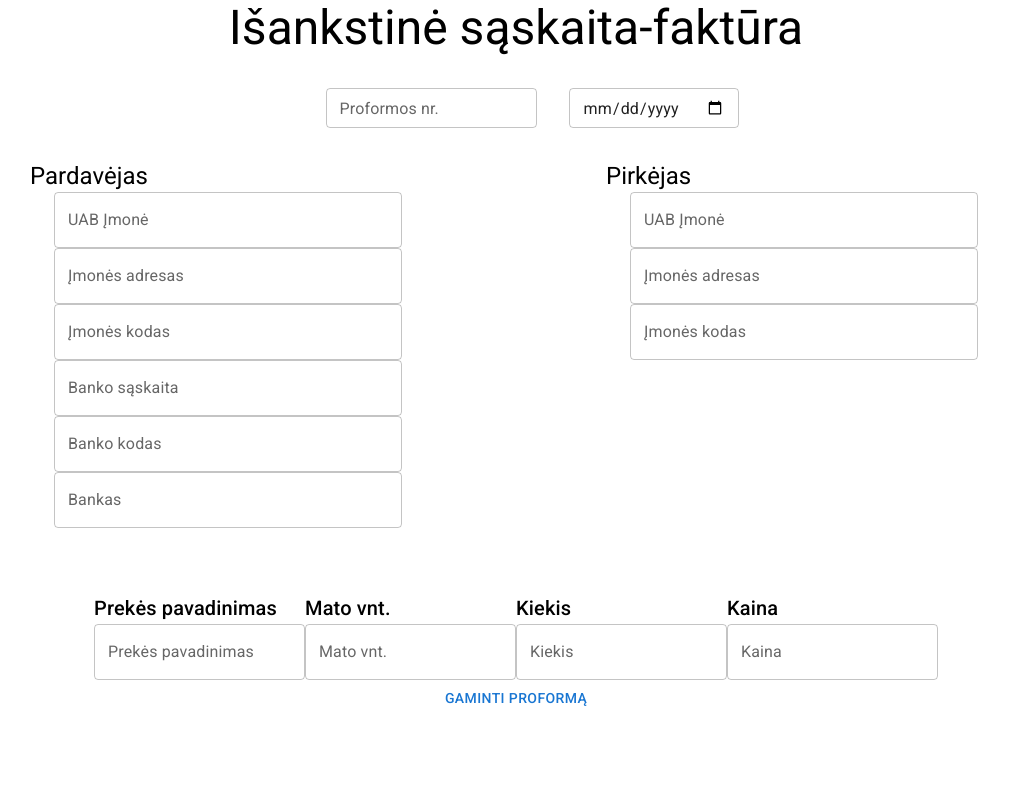
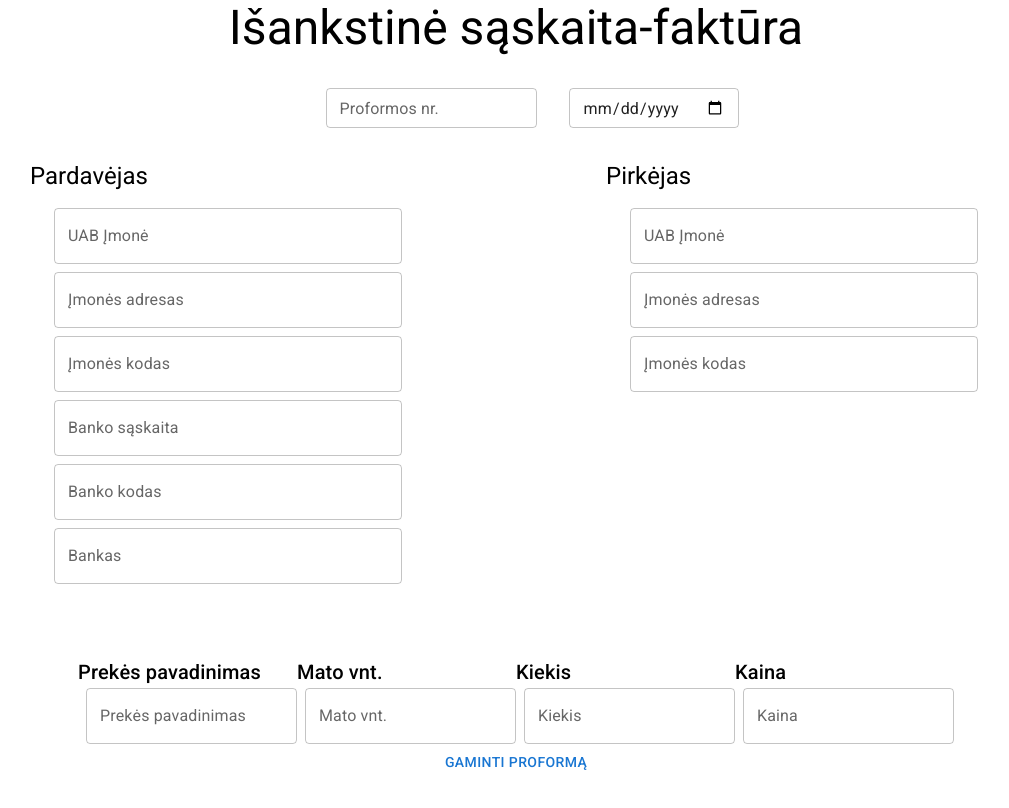
Before and after one commit to Mancefas/PDF-proforma, a React (Create React App) app: page / in a window 1280 px wide. Shown: the top 808 px of the page, without its empty margins (124-1133 px from the left). Built offline with nearby package versions, Linux system fonts and the light colour scheme.

Commit message:
CSS changes (added margins to inputs)

```diff
--- a/src/Components/Buyer.tsx
+++ b/src/Components/Buyer.tsx
@@ -40,20 +40,25 @@ const Buyer = ({ setBuyer, trigger }: BuyerProps) => {
 
   return (
     <Container maxWidth="xs">
-      <Typography variant="h5">Pirkėjas</Typography>
+      <Typography variant="h5" sx={{ marginBottom: "1rem" }}>
+        Pirkėjas
+      </Typography>
       <Box>
         <Container style={{ display: "flex", flexDirection: "column" }}>
           <TextField
+            sx={{ marginBottom: "0.5rem" }}
             variant="outlined"
             label="UAB Įmonė"
             inputRef={buyerCompanyName}
           ></TextField>
           <TextField
+            sx={{ marginBottom: "0.5rem" }}
             variant="outlined"
             label="Įmonės adresas"
             inputRef={buyerCompanyAddress}
           ></TextField>
           <TextField
+            sx={{ marginBottom: "0.5rem" }}
             variant="outlined"
             label="Įmonės kodas"
             type="number"
--- a/src/Components/GoodsSold.tsx
+++ b/src/Components/GoodsSold.tsx
@@ -73,6 +73,7 @@ const GoodsSold = ({ setGoods = () => {}, trigger }: GoodsSoldProps) => {
           <Box key={element.id}>
             <Typography variant="h6">{element.text}</Typography>
             <TextField
+              sx={{ marginLeft: "0.5rem" }}
               variant="outlined"
               name={element.name}
               label={element.text}
--- a/src/Components/Seller.tsx
+++ b/src/Components/Seller.tsx
@@ -64,11 +64,14 @@ const Seller = ({ setSeller, trigger }: SellerProps) => {
 
   return (
     <Container maxWidth="xs">
-      <Typography variant="h5">Pardavėjas</Typography>
+      <Typography variant="h5" sx={{ marginBottom: "1rem" }}>
+        Pardavėjas
+      </Typography>
 
       <Container style={{ display: "flex", flexDirection: "column" }}>
         {dataFields.map((element) => (
           <TextField
+            sx={{ marginBottom: "0.5rem" }}
             key={element.id}
             variant="outlined"
             label={element.label}
```
